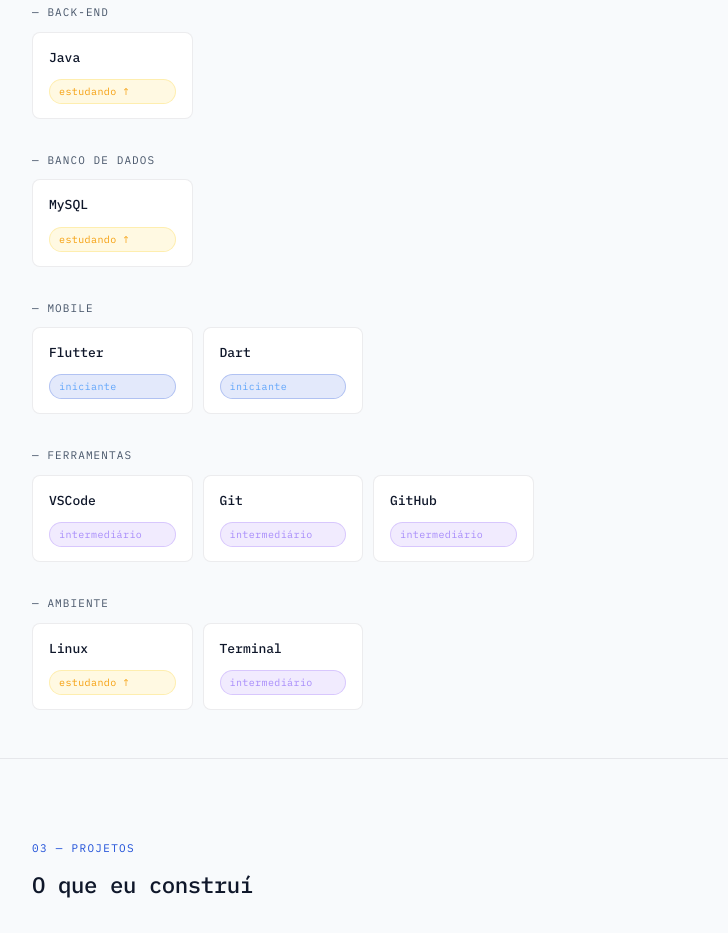
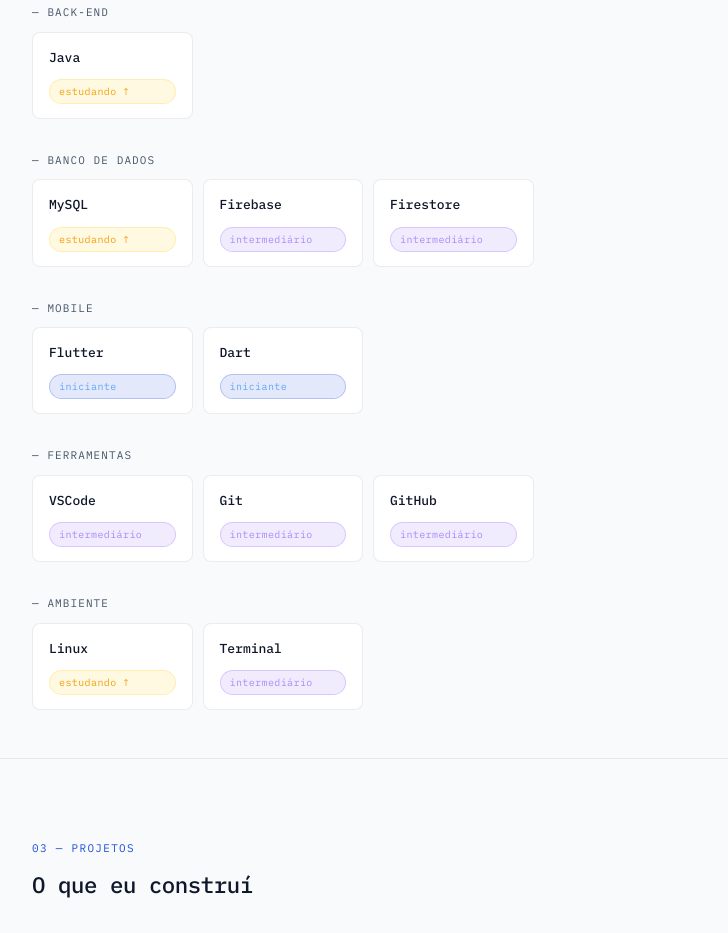
Before and after one commit to reinertbtw/portfolio, a plain HTML site: page index.html in a window 1280 px wide. Shown: the part 1447-2380 px from the top of the page, without its empty margins (272-1000 px from the left). Drawn offline with Linux system fonts and the light colour scheme.

Commit message:
Update index.html

```diff
--- a/index.html
+++ b/index.html
@@ -154,8 +154,16 @@
           <p class="cat-label">— banco de dados</p>
           <div class="stack-grid">
             <div class="tech-card">
-              <span class="tech-name">MySQL</span
-              ><span class="badge badge-estudando">estudando ↑</span>
+              <span class="tech-name">MySQL</span>
+              <span class="badge badge-estudando">estudando ↑</span>
+            </div>
+            <div class="tech-card">
+              <span class="tech-name">Firebase</span>
+              <span class="badge badge-intermediario">intermediário</span>
+            </div>
+            <div class="tech-card">
+              <span class="tech-name">Firestore</span>
+              <span class="badge badge-intermediario">intermediário</span>
             </div>
           </div>
         </div>
```
